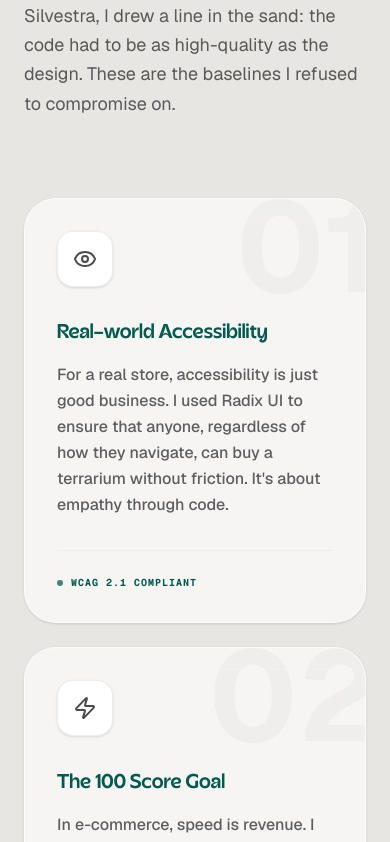
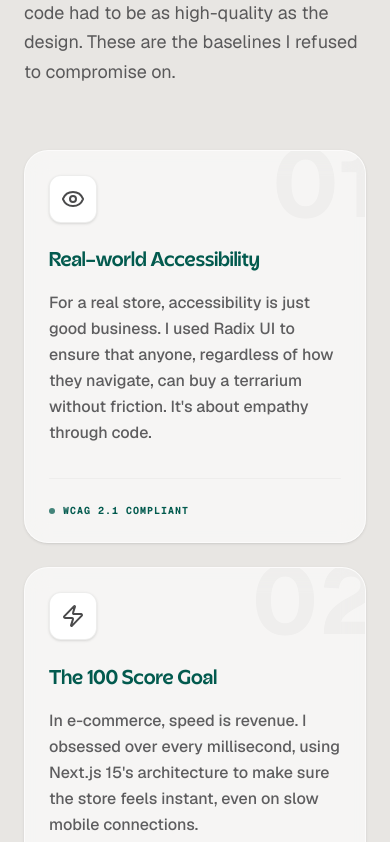
Before and after one commit to ChristianCastillejo/portfolio, a Next.js app: page /projects/silvestra in a window 390 px wide. Shown: the part 8220-9062 px from the top of the page. Built offline with nearby package versions, Linux system fonts and the light colour scheme.

Commit message:
--wip-- [skip ci]

```diff
--- a/src/components/projects/shared/project-standars.tsx
+++ b/src/components/projects/shared/project-standars.tsx
@@ -22,7 +22,7 @@ export const ProjectStandards = ({ project }: { project: ProjectCaseStudy }) =>
     }
 
     return (
-        <section className="w-full border-t border-border/40 relative overflow-hidden py-32 md:py-48">
+        <section className="w-full border-t border-border/40 relative overflow-hidden py-24 md:py-48">
 
             {/* Fondo decorativo sutil unificado con el resto del sitio */}
             <div className="absolute inset-0 bg-foreground/[0.02] -z-10" />
@@ -30,7 +30,7 @@ export const ProjectStandards = ({ project }: { project: ProjectCaseStudy }) =>
             <div className="w-full max-w-[1400px] mx-auto px-6 md:px-12">
 
                 {/* 1. HEADER EDITORIAL (Alineado con ComponentLab y Architecture) */}
-                <div className="max-w-3xl mb-20 md:mb-32">
+                <div className="max-w-3xl mb-16 md:mb-32">
                     <span className="font-mono text-xs text-accent font-bold uppercase tracking-widest flex items-center gap-2 mb-6">
                         <ShieldCheck size={14} />
                         {header.eyebrow}
@@ -57,17 +57,17 @@ export const ProjectStandards = ({ project }: { project: ProjectCaseStudy }) =>
                                 viewport={{ once: true }}
                                 transition={{ delay: idx * 0.1, duration: 0.5 }}
                                 // Diseño: Monolito de Cristal
-                                className="group relative bg-white/60 backdrop-blur-md border border-white/60 p-8 rounded-[2rem] shadow-sm hover:shadow-lg hover:-translate-y-1 transition-colors transition-transform transition-shadow duration-500 flex flex-col justify-between overflow-hidden min-h-[320px]"
+                                className="group relative bg-white/60 backdrop-blur-md border border-white/60 p-6 md:p-8 rounded-[1.5rem] md:rounded-[2rem] shadow-sm hover:shadow-lg hover:-translate-y-1 transition-colors transition-transform transition-shadow duration-500 flex flex-col justify-between overflow-hidden min-h-[280px] md:min-h-[320px]"
                             >
                                 {/* Número Gigante de Fondo (Detalle Editorial) */}
-                                <span className="absolute -right-4 -top-4 text-[8rem] font-display font-bold text-foreground/[0.03] select-none leading-none group-hover:text-foreground/[0.05] transition-colors duration-500">
+                                <span className="absolute -right-4 -top-4 text-[6rem] md:text-[8rem] font-display font-bold text-foreground/[0.03] select-none leading-none group-hover:text-foreground/[0.05] transition-colors duration-500">
                                     0{idx + 1}
                                 </span>
 
                                 {/* Contenido Superior */}
                                 <div className="relative z-10">
                                     {/* Icono Flotante */}
-                                    <div className="w-14 h-14 bg-white rounded-2xl border border-border flex items-center justify-center mb-8 shadow-sm group-hover:scale-110 transition-transform duration-500">
+                                    <div className="w-12 h-12 md:w-14 md:h-14 bg-white rounded-xl md:rounded-2xl border border-border flex items-center justify-center mb-6 md:mb-8 shadow-sm group-hover:scale-110 transition-transform duration-500">
                                         <IconComponent size={24} className="text-foreground/80 group-hover:text-accent transition-colors duration-300" />
                                     </div>
 
```
